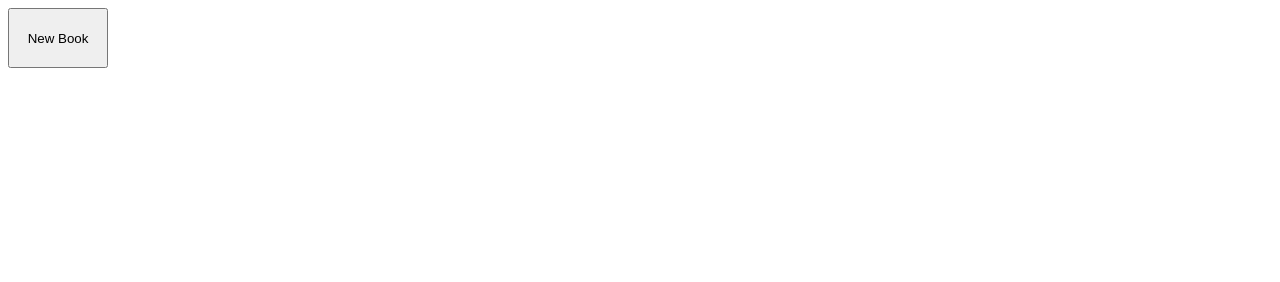
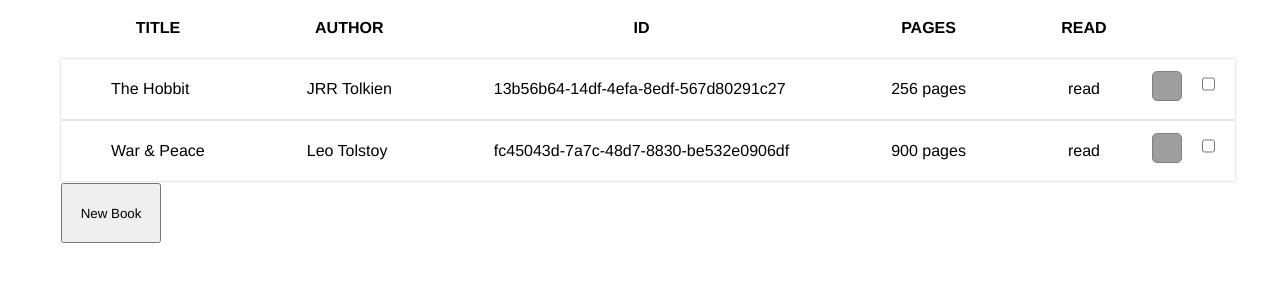
Before and after one commit to KiwiCandy-ai/odin-library, a plain HTML site: page index.html in a window 1280 px wide. Drawn offline with Linux system fonts and the light colour scheme; grey boxes are pictures that could not be loaded.

Commit message:
Delete buton functionality

```diff
--- a/index.html
+++ b/index.html
@@ -14,7 +14,7 @@
         <label>Title<input id="title"></label>
         <label>Author<input id="author"></label>
         <label>Pages<input id = 'pages'></label>
-        <label>Read<input id="read"></label>
+        <label>Read<input id="read" type='checkbox'></label>
         <button autofocus type="submit">Add</button>
     </form>
     </dialog>
--- a/main.js
+++ b/main.js
@@ -1,8 +1,20 @@
-const myLibrary = []
+const myLibrary = [
+    {title: 'The Hobbit',
+    author: 'JRR Tolkien',
+    id: crypto.randomUUID(),
+    pages: '256 pages',
+    read: 'read'
+    },
+    {title: 'War & Peace',
+    author: 'Leo Tolstoy',
+    id: crypto.randomUUID(),
+    pages: '900 pages',
+    read: 'read'
+    }
+]
 const dialog = document.querySelector('dialog')
 const newButton = document.querySelector('dialog + button')
 const addButton = document.querySelector('dialog button')
-document.body.appendChild(newButton)
 const display = document.createElement('div')
 display.classList.add('display')
 document.body.appendChild(display)
@@ -19,6 +31,7 @@ function Book(title, author, id, pages, read) {
 }
 
 
+
 function addBookToLibrary(title, author, id, pages, read) {
     title = document.getElementById('title').value
     author = document.getElementById('author').value
@@ -32,8 +45,6 @@ function addBookToLibrary(title, author, id, pages, read) {
     read.value = ''
 
 }
-
-
 
 newButton.addEventListener('click', () => {
     dialog.showModal()
@@ -52,20 +63,48 @@ addButton.addEventListener('click', () => {
 
 function addToTable() {
     const table = document.getElementById('table')
+
     let child = table.lastElementChild
     while (child) {
         table.removeChild(child)
         child = table.lastElementChild
     }
+    const headerRow = document.createElement('tr');
+
+            Object.keys(myLibrary[0]).forEach(key => {
+                const th = document.createElement('th');
+                th.appendChild(document.createTextNode(key));
+                headerRow.appendChild(th);
+            });
+            table.appendChild(headerRow);
     myLibrary.forEach(item => {
         const row = document.createElement('tr')
+            row.classList.add('row')
         Object.values(item).forEach(value => {
         const td = document.createElement('td')
         td.classList.add('data')
         td.appendChild(document.createTextNode(value))
         row.appendChild(td)
+
         })
         table.appendChild(row)
+        const remove = document.createElement('button')
+        remove.classList.add('remove')
+        row.appendChild(remove)
+        remove.addEventListener('click', removeTasks)
+        const checkbox = document.createElement('input')
+        checkbox.type = 'checkbox'
+        row.appendChild(checkbox)
+
     })
+    table.appendChild(newButton)
     display.appendChild(table)
 }
+
+const remove = document.querySelectorAll('.remove')
+addToTable()
+
+function removeTasks(e) {
+    const parentElement = this.parentElement
+    parentElement.remove()
+}
--- a/styles.css
+++ b/styles.css
@@ -1,14 +1,13 @@
 
 * {
     box-sizing: border-box ;
+    font-family: 'Franklin Gothic Medium', 'Arial Narrow', Arial, sans-serif;
 
 }
 
 .display {
     width: 100vw;
     height: 100vw;
-
-    margin: auto
 
 }
 
@@ -17,10 +16,61 @@
     height: 60px;
 }
 
-.table {
+#table {
     margin: auto;
+    flex-shrink: 1;
+    flex-grow: 1;
+
+}
+
+
+
+input {
+    height: 30px;
+    margin: 10px 20px 20px 20px;
+
+}
+
+label {
+font-size: 1em;
+
+}
+
+form {
+    width: 220px;
+    text-align: center;
+    font-weight: 900;
+}
+
+form > button {
+    width:150px;
+    padding: 5px;
 }
 
 .data {
-    padding: 20px;
+    padding:10px 50px;
+
+
 }
+
+.row {
+   border-bottom: 1px solid black;
+    box-shadow: 0px 0px 2px 0px rgb(181, 181, 181);
+
+
+}
+
+.remove {
+   height: 30px;
+    width: 30px;
+
+    background-image: url("https://raw.githubusercontent.com/KiwiCandy-ai/to-do-list/fd791647e2499051bee3a2d9dc56ef5636cdbb6c/bin-svgrepo-com.svg");
+background-size: contain;
+border: 1px solid grey;
+border-radius: 5px;
+}
+
+th {
+    text-transform: uppercase;
+    padding-bottom: 20px
+}
```
